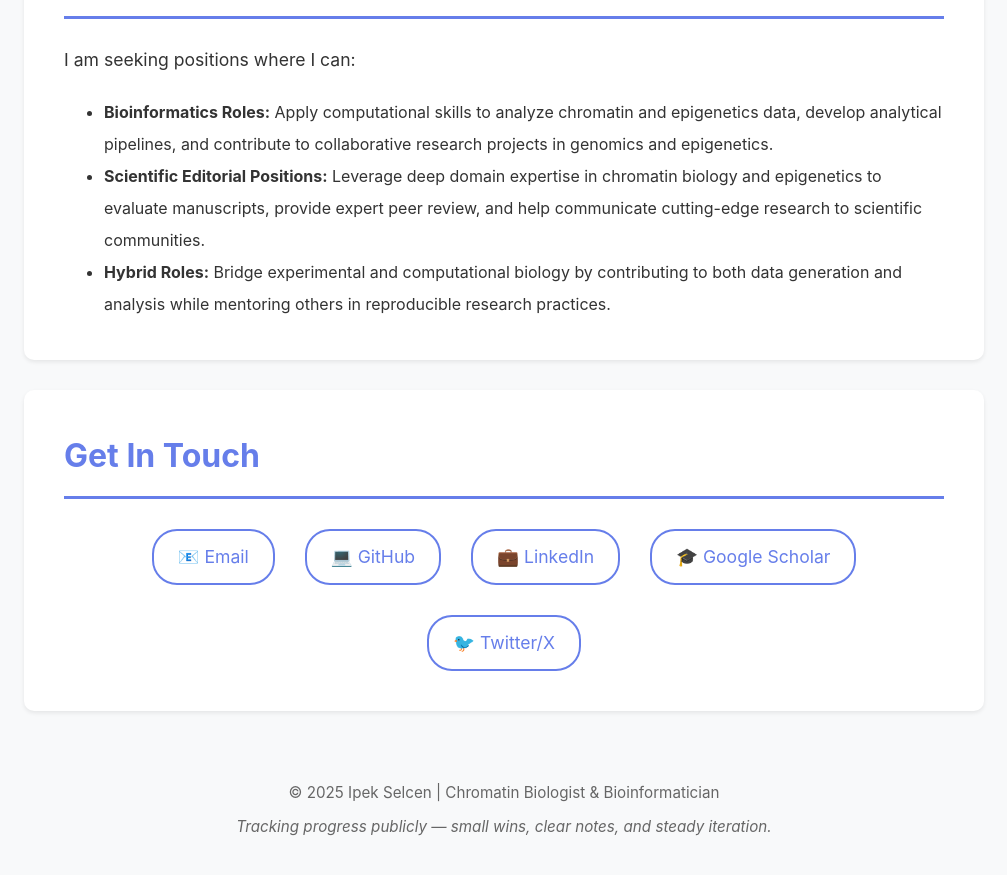
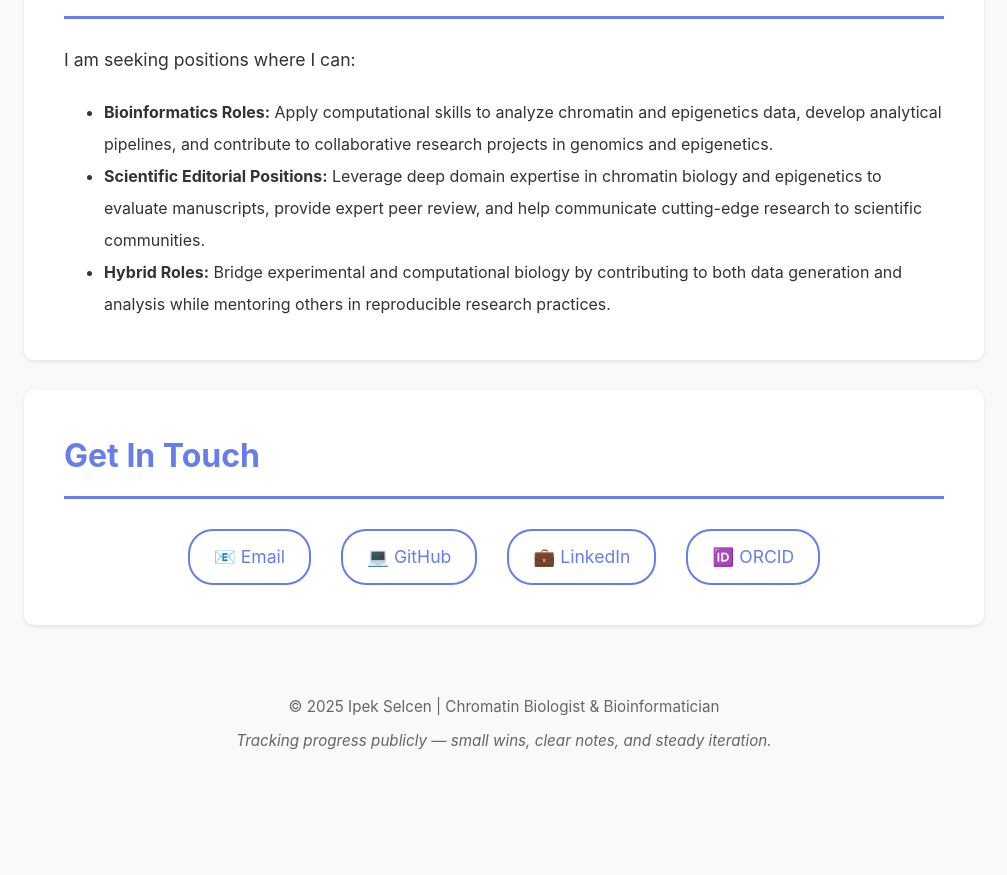
Before and after one commit to ipekselcen/ipekselcen.github.io, a Jekyll site: the page built from index.html, in a window 1280 px wide and 900 px high, scrolled down 4442 px. Shown: the top 875 px of the window, without its empty margins (136-1143 px from the left). Built offline with Jekyll 4.4.1, drawn with Linux system fonts in a browser that asks for light colours; after the commit the page ends 5256 px from its top, so only the background shows below that.

Commit message:
Update index.html

```diff
--- a/index.html
+++ b/index.html
@@ -463,20 +463,18 @@
         <section class="section">
             <h2>Get In Touch</h2>
             <div class="contact-links">
-                <a href="mailto:your.email@example.com" class="contact-link">
+                <a href="mailto:ipek.selcen@gmail.com" class="contact-link">
                     📧 Email
                 </a>
                 <a href="https://github.com/ipekselcen" class="contact-link" target="_blank">
                     💻 GitHub
                 </a>
-                <a href="https://www.linkedin.com/in/yourprofile" class="contact-link" target="_blank">
+                <a href="https://www.linkedin.com/in/ipek-selcen-16516948/" class="contact-link" target="_blank">
                     💼 LinkedIn
                 </a>
-                <a href="https://scholar.google.com/citations?user=yourprofile" class="contact-link" target="_blank">
-                    🎓 Google Scholar
+                <a href="https://orcid.org/0000-0001-7614-1780" class="contact-link" target="_blank">
+                    🆔 ORCID
                 </a>
-                <a href="https://twitter.com/yourhandle" class="contact-link" target="_blank">
-                    🐦 Twitter/X
                 </a>
             </div>
         </section>
```
